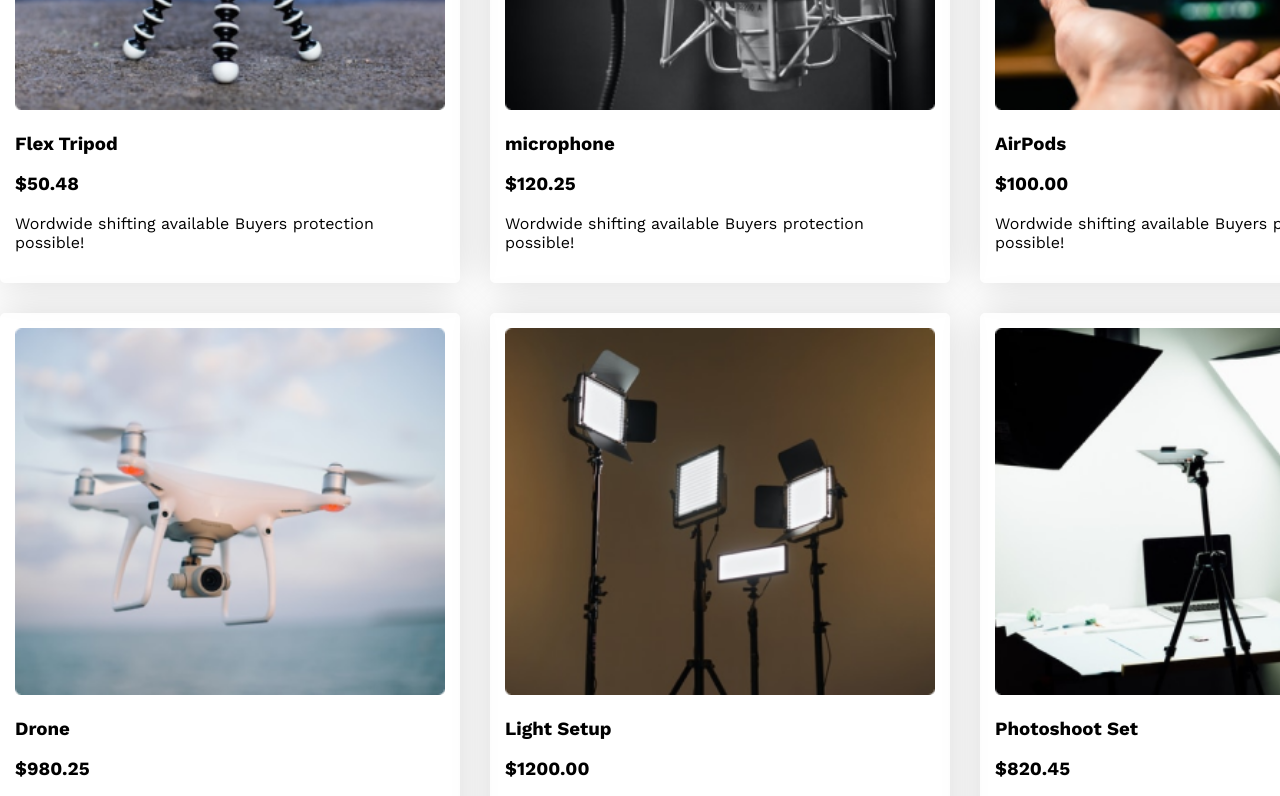
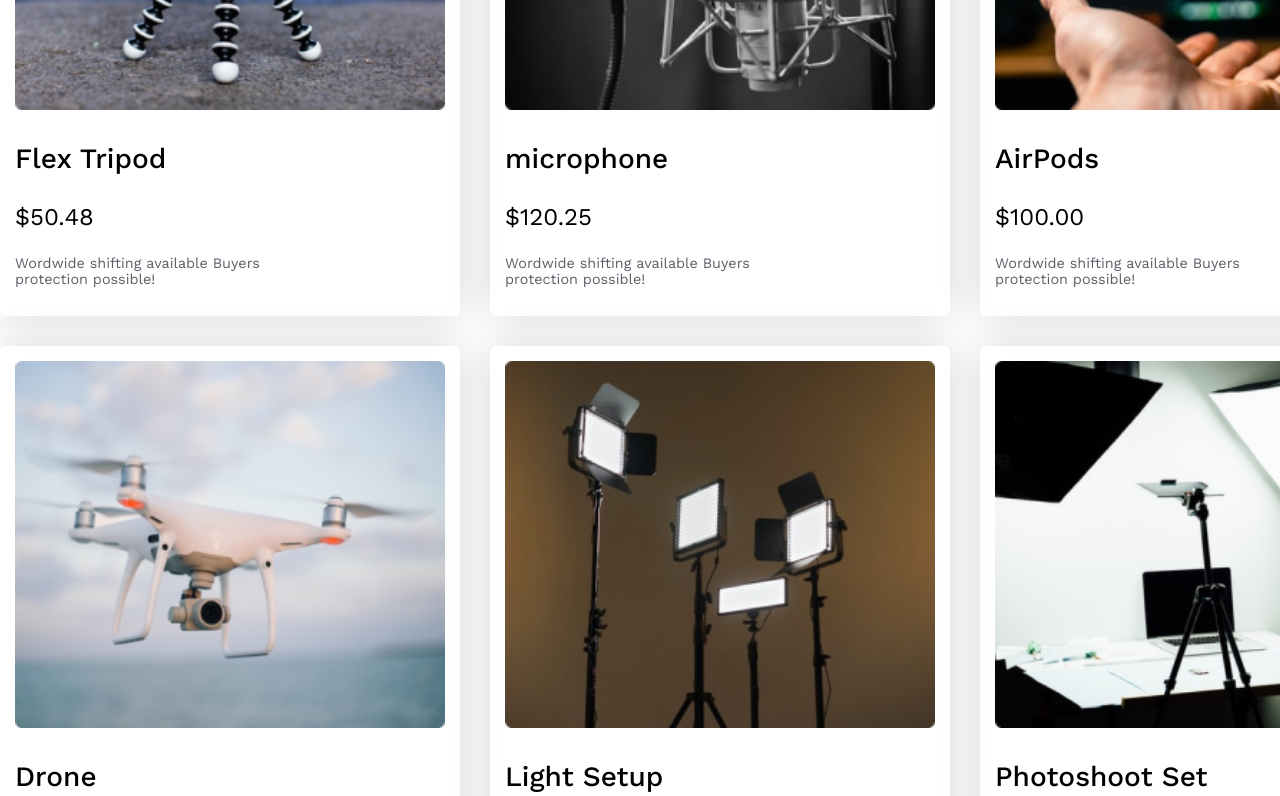
Before and after one commit to sifathossain-ai/Milestone2-M11-Projects, a plain HTML site: page index.html in a window 1280 px wide. Shown: the part 1340-2136 px from the top of the page. Drawn offline with nearby package versions, Linux system fonts and the light colour scheme.

```diff
--- a/styles/style.css
+++ b/styles/style.css
@@ -135,3 +135,18 @@
 .collection-image{
     width: 100%;
 }
+
+.collection-title{
+    font-size: 1.75rem;
+    font-weight: 500;
+}
+
+.collection-price{
+    font-size: 1.5rem;
+    font-weight: 400;
+}
+.collection-description{
+    font-size: .90rem;
+    width: 250px;
+    color: #5d5d69;
+}
```
